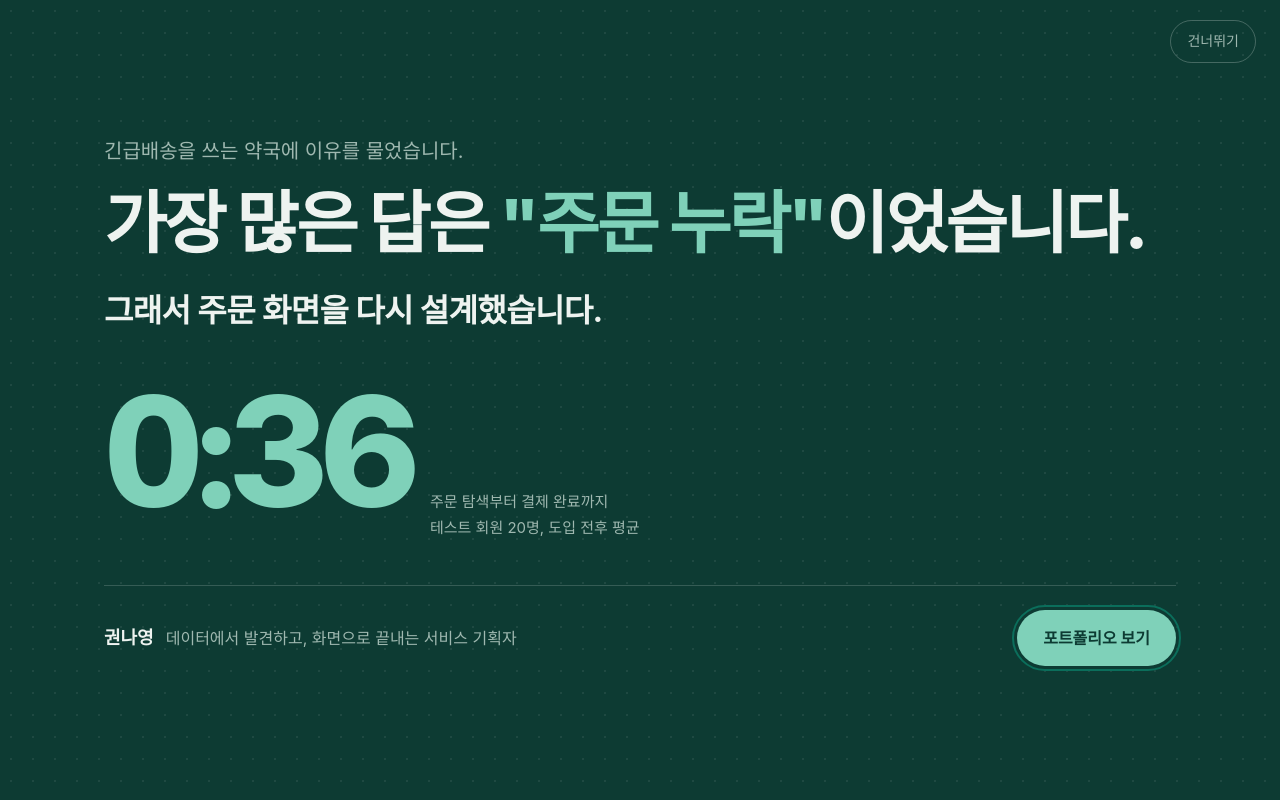
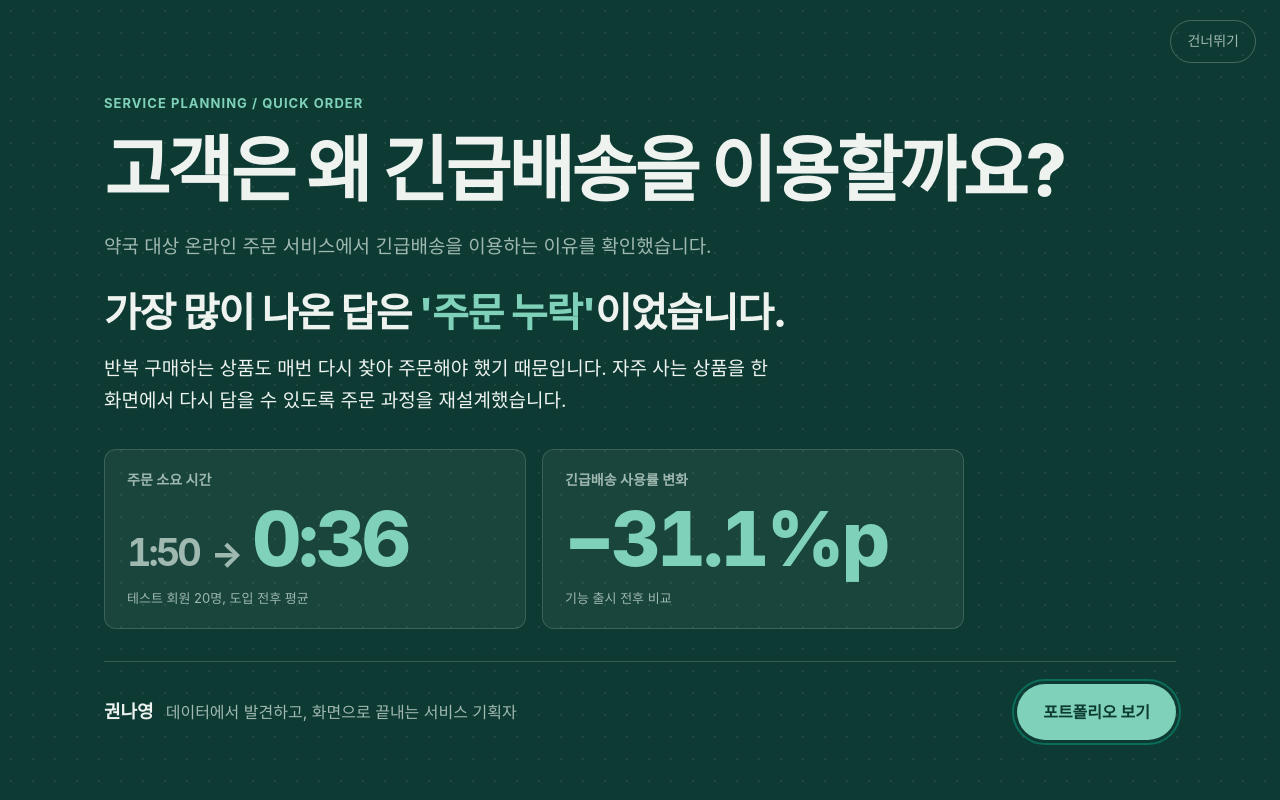
Before and after one commit to Nayoung09/portfolio, a plain HTML site: page index.html in a window 1280 px wide. Shown: the top 800 px of the page. Drawn offline with Linux system fonts and the light colour scheme; no server answers; a web font is replaced by a local one.

Commit message:
Add files via upload

```diff
--- a/index.html
+++ b/index.html
@@ -231,17 +231,26 @@ button.btn{font:inherit;font-weight:600;font-size:15px;cursor:pointer}
 .intro{position:fixed;inset:0;z-index:100;background:var(--deep);color:var(--on-deep);align-items:center;transition:opacity .6s ease,transform .7s cubic-bezier(.7,0,.2,1)}
 .intro::before{content:"";position:absolute;inset:0;background-image:radial-gradient(rgba(238,243,240,.08) 1px,transparent 1.2px);background-size:22px 22px;pointer-events:none}
 .intro.out{opacity:0;transform:translateY(-6%)}
-.intro-in{position:relative;width:100%;max-width:1120px;margin:0 auto;padding:0 24px}
+.intro-in{position:relative;width:100%;max-width:1120px;margin:0 auto;padding:72px 24px 40px;max-height:100vh;overflow-y:auto}
 .il{margin:0;opacity:0;transform:translateY(14px);animation:rise .7s ease forwards}
-.l1{font-size:clamp(16px,1.8vw,20px);color:var(--on-deep-muted);animation-delay:.3s}
-.l2{margin-top:14px;font-size:clamp(30px,5.4vw,68px);font-weight:800;letter-spacing:-.04em;line-height:1.2;animation-delay:1.1s}
-.l2 em{font-style:normal;color:var(--mint)}
-.l3{margin-top:18px;font-size:clamp(20px,2.6vw,32px);font-weight:700;letter-spacing:-.02em;animation-delay:2.3s}
-.timer{margin-top:36px;display:flex;align-items:baseline;gap:18px;flex-wrap:wrap;animation-delay:3.2s}
-.t-num{font-size:clamp(64px,12vw,160px);font-weight:800;line-height:1;letter-spacing:-.05em;color:var(--on-deep);font-variant-numeric:tabular-nums;transition:color .4s}
-.t-num.done{color:var(--mint)}
-.t-lab{font-size:15px;color:var(--on-deep-muted)}
-.sign{margin-top:44px;display:flex;align-items:center;justify-content:space-between;gap:20px;flex-wrap:wrap;padding-top:24px;border-top:1px solid rgba(238,243,240,.18);animation-delay:5.6s}
+.i-eye{font-size:13px;font-weight:700;letter-spacing:.08em;color:var(--mint);animation-delay:.2s}
+.i-q{margin:14px 0 0;font-size:clamp(32px,5.6vw,72px);font-weight:800;letter-spacing:-.04em;line-height:1.15;animation-delay:.5s}
+.i-ctx{margin-top:18px;font-size:clamp(16px,1.7vw,19px);color:var(--on-deep-muted);animation-delay:1.3s}
+.i-ans{margin-top:24px;font-size:clamp(24px,3.4vw,40px);font-weight:800;letter-spacing:-.03em;line-height:1.3;animation-delay:2.1s}
+.i-ans em{font-style:normal;color:var(--mint);white-space:nowrap}
+.i-why{margin-top:14px;max-width:44rem;font-size:clamp(16px,1.7vw,19px);line-height:1.7;color:var(--on-deep);animation-delay:3.0s}
+.i-metrics{margin-top:32px;display:grid;grid-template-columns:repeat(2,minmax(0,1fr));gap:16px;max-width:860px;animation-delay:4.0s}
+.im{padding:18px 22px;border:1px solid rgba(238,243,240,.16);border-radius:12px;background:rgba(238,243,240,.05);display:flex;flex-direction:column}
+.im-k{font-size:14px;font-weight:600;color:var(--on-deep-muted)}
+.im-v{margin-top:6px;display:flex;align-items:baseline;gap:12px;font-size:clamp(40px,6vw,76px);font-weight:800;line-height:1.05;letter-spacing:-.04em;font-variant-numeric:tabular-nums}
+.im-from{font-size:.5em;color:var(--on-deep-muted);font-weight:700}
+.im-arrow{font-size:.45em;color:var(--on-deep-muted)}
+.im-to{color:var(--on-deep);transition:color .4s}
+.im-to.done{color:var(--mint)}
+.im-b{margin-top:8px;font-size:13px;color:var(--on-deep-muted)}
+@media (max-width:640px){.i-metrics{grid-template-columns:1fr}}
+.i-sign{animation-delay:5.6s}
+.sign{margin-top:32px;display:flex;align-items:center;justify-content:space-between;gap:20px;flex-wrap:wrap;padding-top:22px;border-top:1px solid rgba(238,243,240,.18)}
 .sign p{margin:0;color:var(--on-deep-muted);font-size:16px}
 .sign b{color:var(--on-deep);font-size:18px;margin-right:12px}
 .intro-go{font:inherit;font-weight:700;font-size:16px;padding:14px 26px;border:0;border-radius:999px;background:var(--mint);color:var(--deep);cursor:pointer}
@@ -416,14 +425,24 @@ footer a{color:var(--muted)}
 <div class="intro" id="intro" aria-label="오프닝">
   <button class="intro-skip" type="button" data-close>건너뛰기</button>
   <div class="intro-in">
-    <p class="il l1">긴급배송을 쓰는 약국에 이유를 물었습니다.</p>
-    <p class="il l2">가장 많은 답은 <em>"주문 누락"</em>이었습니다.</p>
-    <p class="il l3">그래서 주문 화면을 다시 설계했습니다.</p>
-    <div class="il l4 timer">
-      <span class="t-num" id="tnum">1:50</span>
-      <span class="t-lab">주문 탐색부터 결제 완료까지<br>테스트 회원 20명, 도입 전후 평균</span>
+    <p class="il i-eye">SERVICE PLANNING / QUICK ORDER</p>
+    <h2 class="il i-q">고객은 왜 긴급배송을 이용할까요?</h2>
+    <p class="il i-ctx">약국 대상 온라인 주문 서비스에서 긴급배송을 이용하는 이유를 확인했습니다.</p>
+    <p class="il i-ans">가장 많이 나온 답은 <em>'주문 누락'</em>이었습니다.</p>
+    <p class="il i-why">반복 구매하는 상품도 매번 다시 찾아 주문해야 했기 때문입니다. 자주 사는 상품을 한 화면에서 다시 담을 수 있도록 주문 과정을 재설계했습니다.</p>
+    <div class="il i-metrics">
+      <div class="im">
+        <span class="im-k">주문 소요 시간</span>
+        <span class="im-v"><span class="im-from">1:50</span><span class="im-arrow">→</span><span class="im-to" id="tnum">1:50</span></span>
+        <span class="im-b">테스트 회원 20명, 도입 전후 평균</span>
+      </div>
+      <div class="im">
+        <span class="im-k">긴급배송 사용률 변화</span>
+        <span class="im-v"><span class="im-to" id="rnum">−0.0%p</span></span>
+        <span class="im-b">기능 출시 전후 비교</span>
+      </div>
     </div>
-    <div class="il l5 sign">
+    <div class="il i-sign sign">
       <p><b>권나영</b>데이터에서 발견하고, 화면으로 끝내는 서비스 기획자</p>
       <button class="intro-go" type="button" data-close>포트폴리오 보기</button>
     </div>
@@ -469,11 +488,11 @@ footer a{color:var(--muted)}
   <div class="wrap">
     <p class="track-t">퀵오더 한 건으로 보는 일하는 방식</p>
     <ol class="track" aria-label="일하는 방식">
-      <li><span class="n">1</span><b>발견</b><span class="proof"><strong>'주문 누락'</strong>긴급배송 이용 사유 설문에서 찾았습니다</span></li>
+      <li><span class="n">1</span><b>발견</b><span class="proof"><strong>'주문 누락'</strong>긴급배송 이용 사유 설문 결과</span></li>
       <li><span class="n">2</span><b>정의</b><span class="proof"><strong>46.8%</strong>같은 상품을 10회 이상 사는 회원 비중</span></li>
-      <li><span class="n">3</span><b>가설과 검증</b><span class="proof"><strong>63.6% 에서 85.1%</strong>알림 정확도를 기준 70% 위로</span></li>
-      <li><span class="n">4</span><b>결정</b><span class="proof"><strong>알림 대신 화면</strong>약국 5곳 인터뷰 후 재고 정보를 화면에</span></li>
-      <li><span class="n">5</span><b>출시</b><span class="proof"><strong>1분 50초 에서 36초</strong>테스트 회원 20명의 주문 시간</span></li>
+      <li><span class="n">3</span><b>가설과 검증</b><span class="proof"><strong>63.6%에서 85.1%</strong>알림 정확도 기준 70% 달성</span></li>
+      <li><span class="n">4</span><b>결정</b><span class="proof"><strong>알림 대신 화면</strong>약국 5곳 인터뷰 후 재고 정보 화면 표시</span></li>
+      <li><span class="n">5</span><b>출시</b><span class="proof"><strong>1분 50초에서 36초</strong>테스트 회원 20명의 주문 시간</span></li>
     </ol>
   </div>
 </section>
@@ -533,7 +552,7 @@ footer a{color:var(--muted)}
           <li>
             <span class="when">2026.10 ~ 2026.11</span>
             <div class="t">SQL 개발자(SQLD) 수업 수강</div>
-            <div class="d">쿼리 직접 작성 역량을 보완하기 위해 수강 중입니다.</div>
+            <div class="d">쿼리 직접 작성 역량 보완 목적 수강</div>
           </li>
           <li>
             <span class="when">2023.09 ~ 2023.10</span>
@@ -567,7 +586,7 @@ footer a{color:var(--muted)}
           <li>
             <span class="when">2024.11</span>
             <div class="t">한국상품학회 추계학술대회 최우수 논문상</div>
-            <div class="d">기업광고가 제품광고에 미치는 스필오버 효과 실증연구. 실제 기업 광고 데이터로 노출, 클릭, 매출 영향과 Continuous 및 Flighting 전략을 비교했습니다. (4인 공동)</div>
+            <div class="d">기업광고가 제품광고에 미치는 스필오버 효과 실증연구, 실제 기업 광고 데이터로 노출, 클릭, 매출 영향과 Continuous 및 Flighting 전략 비교 (4인 공동)</div>
           </li>
           <li>
             <span class="when">2024.05</span>
@@ -733,7 +752,7 @@ footer a{color:var(--muted)}
               <h4>버튼과 설명 페이지를 고쳤습니다</h4>
               <p>버튼 UI와 내부 설명 페이지를 개선했습니다. 배포 후 2주 동안 사용 전환율은 2차 배포 후 2주(14.9%)보다 높은 17.4%였고, 12처가 새로 유입됐습니다.</p>
               <p class="basis">사용 전환율은 퀵오더에 진입한 회원 중 실제 주문까지 한 회원의 비율입니다.</p>
-              <div class="chips"><span class="chip">전환율 14.9% 에서 17.4%</span><span class="chip">신규 12처</span></div>
+              <div class="chips"><span class="chip">전환율 14.9%에서 17.4%</span><span class="chip">신규 12처</span></div>
             </li>
           </ol>
 
@@ -743,15 +762,15 @@ footer a{color:var(--muted)}
               <div class="ba-row"><span class="lab">기존 주문</span><span class="bar" style="width:100%"></span><span class="val">1분 50초</span></div>
               <div class="ba-row"><span class="lab">퀵오더</span><span class="bar after" style="width:32.7%"></span><span class="val">36초</span></div>
             </div>
-            <p class="cap">테스트 회원 20명 기준입니다. 같은 20명이 퀵오더 도입 전 주문할 때의 평균(1분 50초)과 퀵오더로 주문할 때의 평균(36초)을 Microsoft Clarity 화면 녹화로 비교했습니다. 위젯으로 결제한 회원 대상 NPS는 +15.8점이었습니다(사용 회원 34처 중 19명 응답).</p>
+            <p class="cap">테스트 회원 20명 기준입니다. 같은 20명이 퀵오더 도입 전 주문할 때의 평균(1분 50초)과 퀵오더로 주문할 때의 평균(36초)을 Microsoft Clarity 화면 녹화로 비교했습니다. 위젯으로 결제한 회원 대상 NPS는 +15.8점이었고, 사용 회원 34처 중 19명이 응답했습니다.</p>
           </div>
 
           <h4 class="gr-t">처음 세운 목표와 확인한 결과</h4>
           <table class="gr">
             <thead><tr><th>처음 세운 목표</th><th>결과</th></tr></thead>
             <tbody>
-              <tr><td>주문의 50%가 퀵오더를 통해 발생</td><td class="na">측정하지 못함</td></tr>
-              <tr><td>반복 주문 회원 75% 이상이 추천 루틴 리스트 사용</td><td class="na">측정하지 못함</td></tr>
+              <tr><td>주문의 50%가 퀵오더를 통해 발생</td><td class="na">미측정</td></tr>
+              <tr><td>반복 주문 회원 75% 이상이 추천 루틴 리스트 사용</td><td class="na">미측정</td></tr>
               <tr><td>긴급배송 사용 횟수 40% 감소</td><td class="ok">출시 전후 긴급배송 사용률 31.1%p 감소</td></tr>
             </tbody>
           </table>
@@ -759,8 +778,8 @@ footer a{color:var(--muted)}
           <ul class="checked">
             <li>테스트 회원 20명의 주문 시간: 1분 50초에서 36초 (67% 단축)</li>
             <li>진입 회원 중 주문 비율: 14.9%에서 17.4% (배포 후 각 2주)</li>
-            <li>퀵오더 오픈 후 새로 유입된 회원은 이후에도 퀵오더로 주문을 이어갔습니다.</li>
-            <li>영업부가 약국 영업에서 퀵오더를 소개 도구로 활용했습니다.</li>
+            <li>퀵오더 오픈 후 새로 유입된 회원의 퀵오더 지속 주문</li>
+            <li>영업부의 약국 영업 시 퀵오더 소개 도구 활용</li>
           </ul>
           <p>마지막으로 타겟을 다시 봤습니다. 루틴 구매 회원 전체는 범위가 넓어 전환 효과가 낮았다고 판단했습니다. '주문 상품 다시 담기'를 월평균 15일 이상 쓰는 고의도 회원 53처로 타겟을 다시 정의했고, 이 중 다수가 아직 퀵오더를 써보지 않은 회원이라는 점을 확인했습니다.</p>
         </article>
@@ -887,7 +906,7 @@ footer a{color:var(--muted)}
             <tbody>
               <tr><td>광고 성과 리포트 수동 작성 시간 99% 단축</td><td class="ok">달성 (20분에서 12초)</td></tr>
               <tr><td>Spotfire 기반 수기 보고서 작성 업무 50% 이상 자동화</td><td>광고주 직접 조회 구조로 전환</td></tr>
-              <tr><td>오픈 후 6개월 내 광고 건의 재집행율 50%</td><td class="na">측정하지 못함</td></tr>
+              <tr><td>오픈 후 6개월 내 광고 건의 재집행율 50%</td><td class="na">미측정</td></tr>
             </tbody>
           </table>
         </article>
@@ -1087,7 +1106,7 @@ footer a{color:var(--muted)}
 /* ===== 방문 및 클릭 기록 (Google 스프레드시트) =====
    Apps Script 웹 앱 주소(/exec로 끝나는 주소)를 아래 따옴표 안에 붙여 넣으면 기록이 시작됩니다.
    비워 두면 아무것도 기록하지 않습니다. */
-var LOG_URL = 'https://script.google.com/macros/s/AKfycbzwsMRWniML65jmMjBWT5RRBcWmQO4HuXe6uwifXwtGyZuFevYff0E63KhtYtYiHv3G/exec';
+var LOG_URL = '';
 (function(){
   var vid;
   try{ vid=localStorage.getItem('pf_vid'); if(!vid){ vid=Math.random().toString(36).slice(2,10); localStorage.setItem('pf_vid',vid); } }catch(e){ vid='no-storage'; }
@@ -1123,19 +1142,20 @@ var LOG_URL = 'https://script.google.com/macros/s/AKfycbzwsMRWniML65jmMjBWT5RRBc
     clearAll();
     var fresh=tpl.cloneNode(true); intro.replaceWith(fresh); intro=fresh;
     root.classList.add('intro-on');
-    var tnum=intro.querySelector('#tnum');
+    var tnum=intro.querySelector('#tnum'), rnum=intro.querySelector('#rnum');
     timers.push(setTimeout(function(){
       var start=performance.now(), dur=1800;
       (function tick(now){
         var k=Math.min(1,(now-start)/dur), e=1-Math.pow(1-k,3);
         tnum.textContent=fmt(Math.round(110-74*e));
-        if(k<1){ raf=requestAnimationFrame(tick); } else { tnum.classList.add('done'); }
+        rnum.textContent='−'+(31.1*e).toFixed(1)+'%p';
+        if(k<1){ raf=requestAnimationFrame(tick); } else { tnum.classList.add('done'); rnum.classList.add('done'); }
       })(start);
-    },3700));
+    },4500));
     intro.querySelectorAll('[data-close]').forEach(function(b){ b.addEventListener('click',close); });
     keyHandler=function(e){ if(e.key==='Escape'||e.key==='Enter'){ close(); } };
     document.addEventListener('keydown',keyHandler);
-    timers.push(setTimeout(function(){ var g=intro.querySelector('.intro-go'); if(g) g.focus({preventScroll:true}); },5800));
+    timers.push(setTimeout(function(){ var g=intro.querySelector('.intro-go'); if(g) g.focus({preventScroll:true}); },6200));
   }
   function close(){
     clearAll();
```
